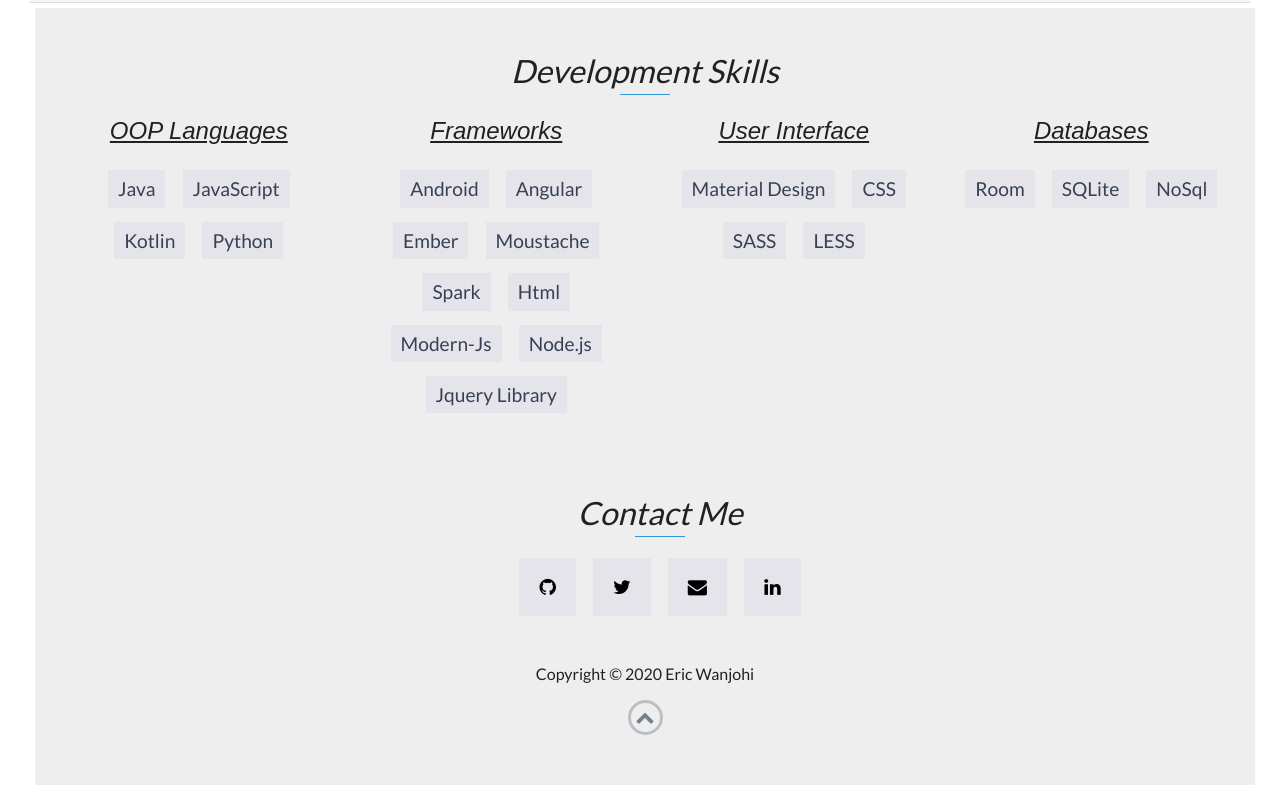
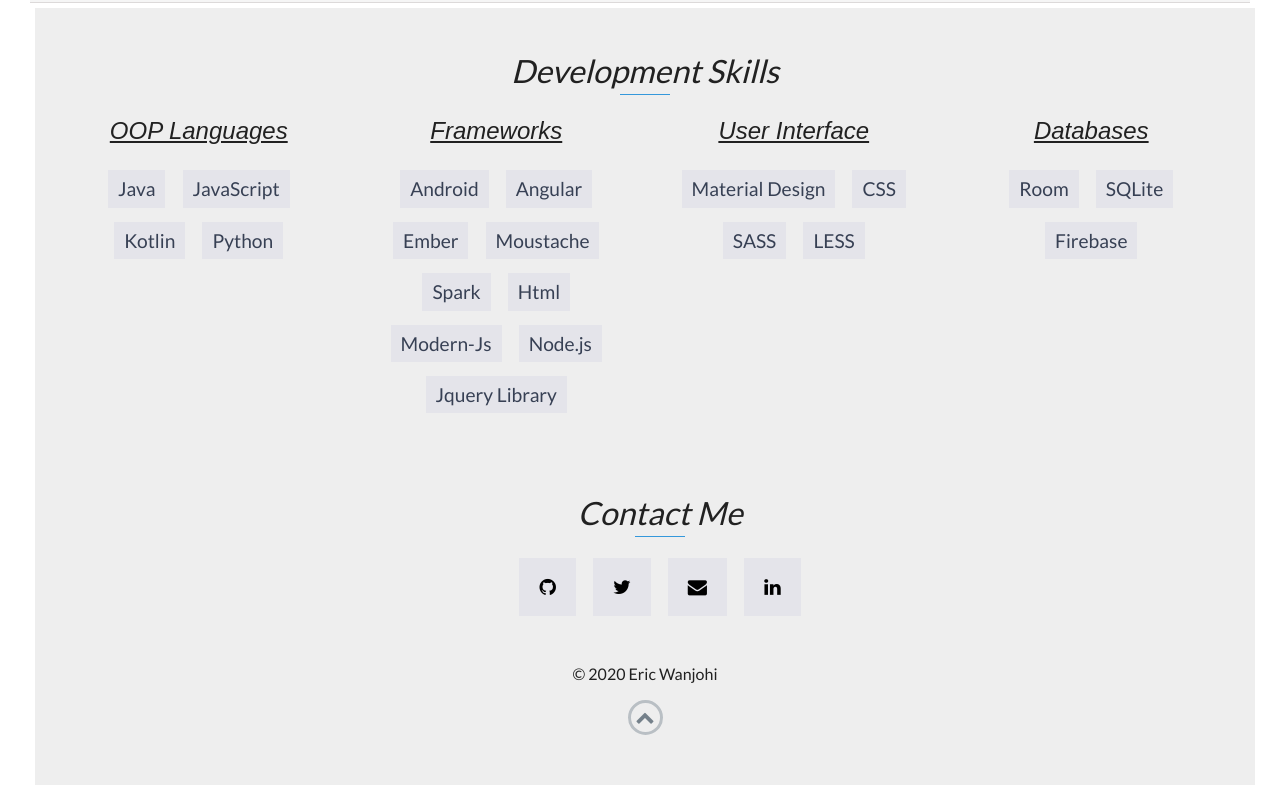
Before and after one commit to EricWanjohi/eric-portfolio, a website: page index.html in a window 1280 px wide. Shown: the part 1561-2361 px from the top of the page. Drawn offline with nearby package versions, Linux system fonts and the light colour scheme.

Commit message:
- Minor edit

```diff
--- a/index.html
+++ b/index.html
@@ -154,7 +154,7 @@
                 <ul class="ul-skills">
                     <li>Room</li>
                     <li>SQLite</li>
-                    <li>NoSql</li>
+                    <li>Firebase</li>
                 </ul>
             </div
         </div>
@@ -183,7 +183,7 @@
                     </div>
                     <div class="col-md-12 copyright">
                         <p>
-                            Copyright &copy; 2020 Eric Wanjohi
+                            &copy; 2020 Eric Wanjohi
                         </p>
                     </div>
                     <div class="col-md-12 top">
```
